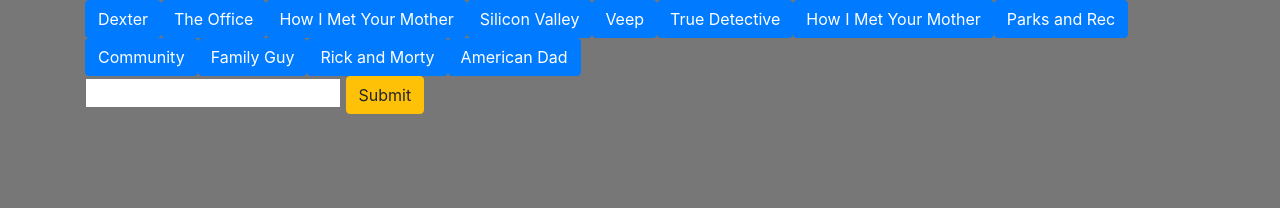
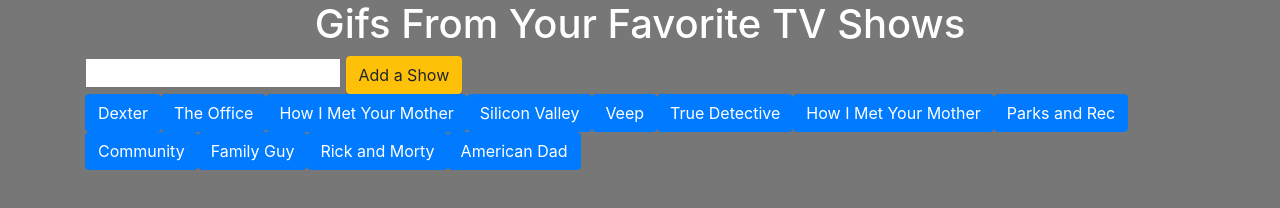
Before and after one commit to TheRealCamarones/Gif-Display-App, a plain HTML site: page index.html in a window 1280 px wide. Drawn offline with nearby package versions, Linux system fonts and the light colour scheme.

Commit message:
minor stylistic points

```diff
--- a/assets/css/style.css
+++ b/assets/css/style.css
@@ -7,6 +7,10 @@
     max-width: 350px;
 }
 
+header {
+    color: #fff;
+}
+
 .gif {
     padding: 5px;
     max-width: 350px;
--- a/index.html
+++ b/index.html
@@ -16,12 +16,16 @@
 
 <body>
     <div class="container">
+        <header>
+            <h1 class="text-center" id="main-header">Gifs From Your Favorite TV Shows</h1>
+            <form id="tv-show-form">
+            <input type="text" id="add-show">
+            <input type="submit" class="btn btn-warning" id="submit-button" value="Add a Show">
+        </form>
+        </header>
         <div id="show-buttons"></div>
 
-        <form id="tv-show-form">
-            <input type="text" id="add-show">
-            <input type="submit" class="btn btn-warning" id="submit-button">
-        </form>
+
 
         <div class ="row" id="gif-display"></div>
     </div>
```
